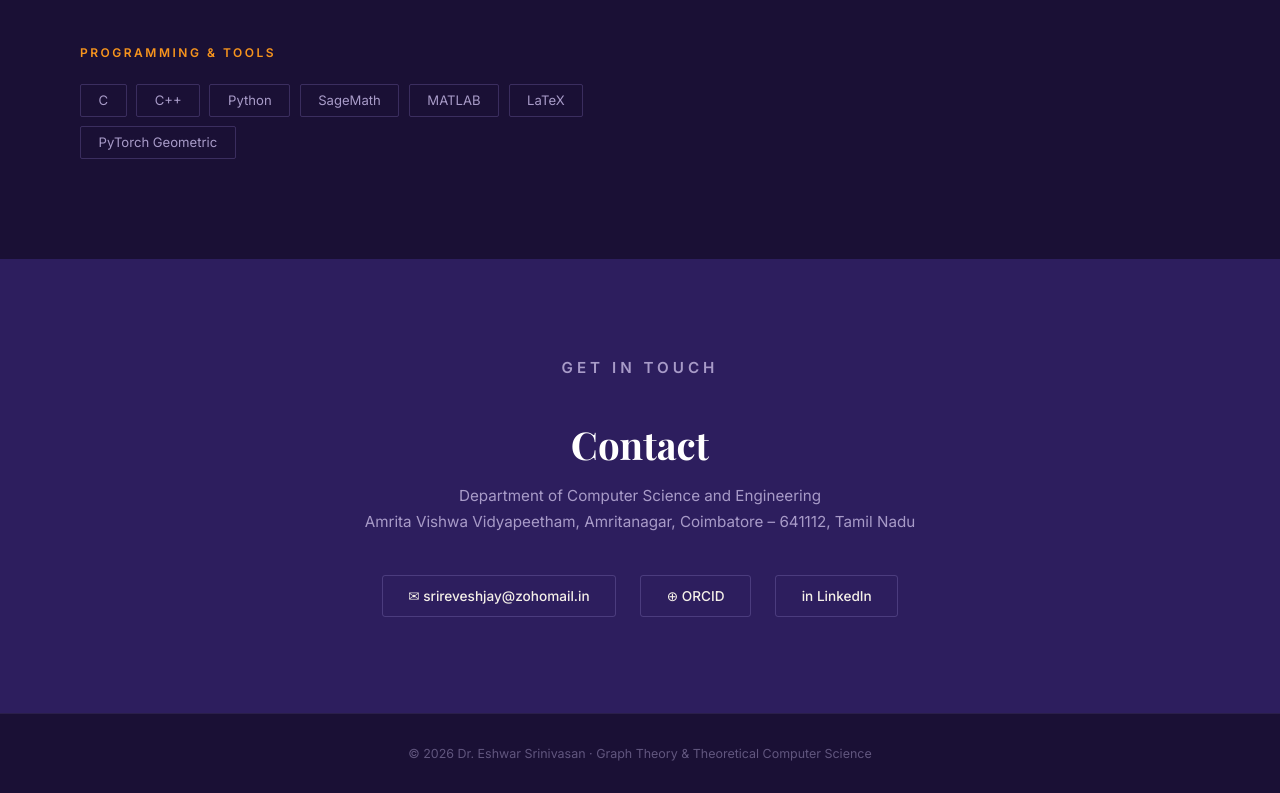
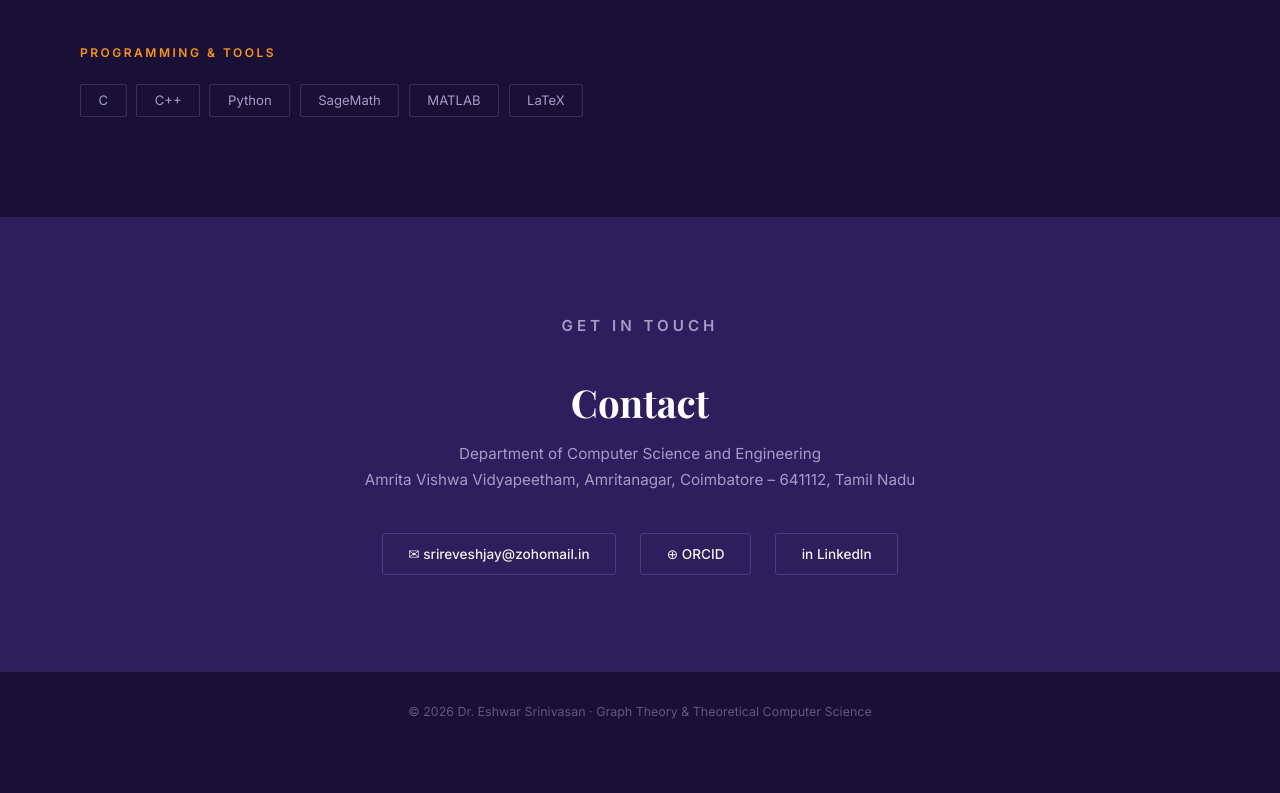
Before and after one commit to srireveshjay/eshwarsrinivasan.github.io, a plain HTML site: page index.html in a window 1280 px wide. Shown: the part 3332-4125 px from the top of the page. After the commit the page ends 4083 px from the top, so only its background shows below. Drawn offline with nearby package versions, Linux system fonts and the light colour scheme.

Commit message:
Update index.html

```diff
--- a/index.html
+++ b/index.html
@@ -459,7 +459,6 @@
       <span class="skill-pill">SageMath</span>
       <span class="skill-pill">MATLAB</span>
       <span class="skill-pill">LaTeX</span>
-      <span class="skill-pill">PyTorch Geometric</span>
     </div>
 
   </div>
```
